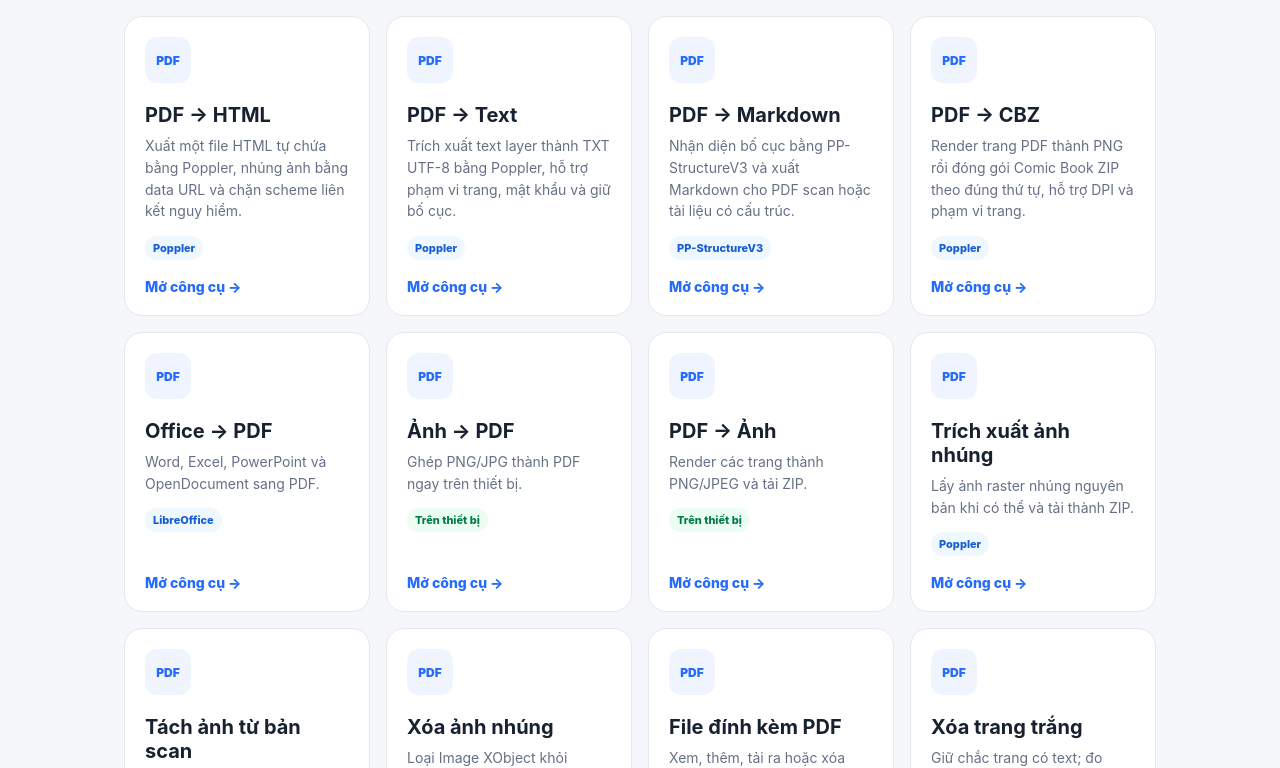
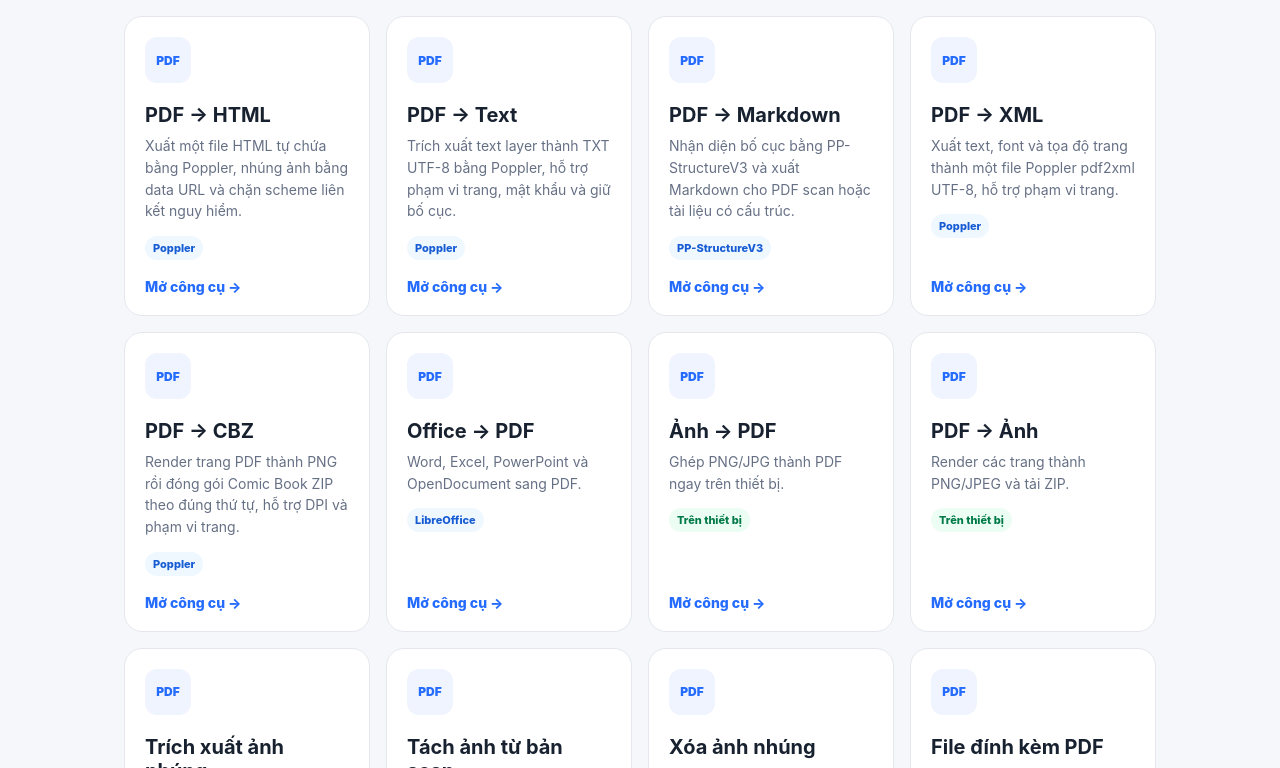
Before and after one commit to solyan842/SolYan-PDF, a Next.js app in the folder frontend/: page / in a window 1280 px wide. Shown: the part 1632-2400 px from the top of the page. Built offline with nearby package versions, Linux system fonts and the light colour scheme.

Commit message:
feat: expose PDF to XML on dashboard

```diff
--- a/frontend/app/page.tsx
+++ b/frontend/app/page.tsx
@@ -14,6 +14,7 @@ const tools = [
   { href: '/pdf-to-html', title: 'PDF → HTML', description: 'Xuất một file HTML tự chứa bằng Poppler, nhúng ảnh bằng data URL và chặn scheme liên kết nguy hiểm.', local: false, badge: 'Poppler' },
   { href: '/pdf-to-text', title: 'PDF → Text', description: 'Trích xuất text layer thành TXT UTF-8 bằng Poppler, hỗ trợ phạm vi trang, mật khẩu và giữ bố cục.', local: false, badge: 'Poppler' },
   { href: '/pdf-to-markdown', title: 'PDF → Markdown', description: 'Nhận diện bố cục bằng PP-StructureV3 và xuất Markdown cho PDF scan hoặc tài liệu có cấu trúc.', local: false, badge: 'PP-StructureV3' },
+  { href: '/pdf-to-xml', title: 'PDF → XML', description: 'Xuất text, font và tọa độ trang thành một file Poppler pdf2xml UTF-8, hỗ trợ phạm vi trang.', local: false, badge: 'Poppler' },
   { href: '/pdf-to-cbz', title: 'PDF → CBZ', description: 'Render trang PDF thành PNG rồi đóng gói Comic Book ZIP theo đúng thứ tự, hỗ trợ DPI và phạm vi trang.', local: false, badge: 'Poppler' },
   { href: '/office-to-pdf', title: 'Office → PDF', description: 'Word, Excel, PowerPoint và OpenDocument sang PDF.', local: false, badge: 'LibreOffice' },
   { href: '/images-to-pdf', title: 'Ảnh → PDF', description: 'Ghép PNG/JPG thành PDF ngay trên thiết bị.', local: true },
```
